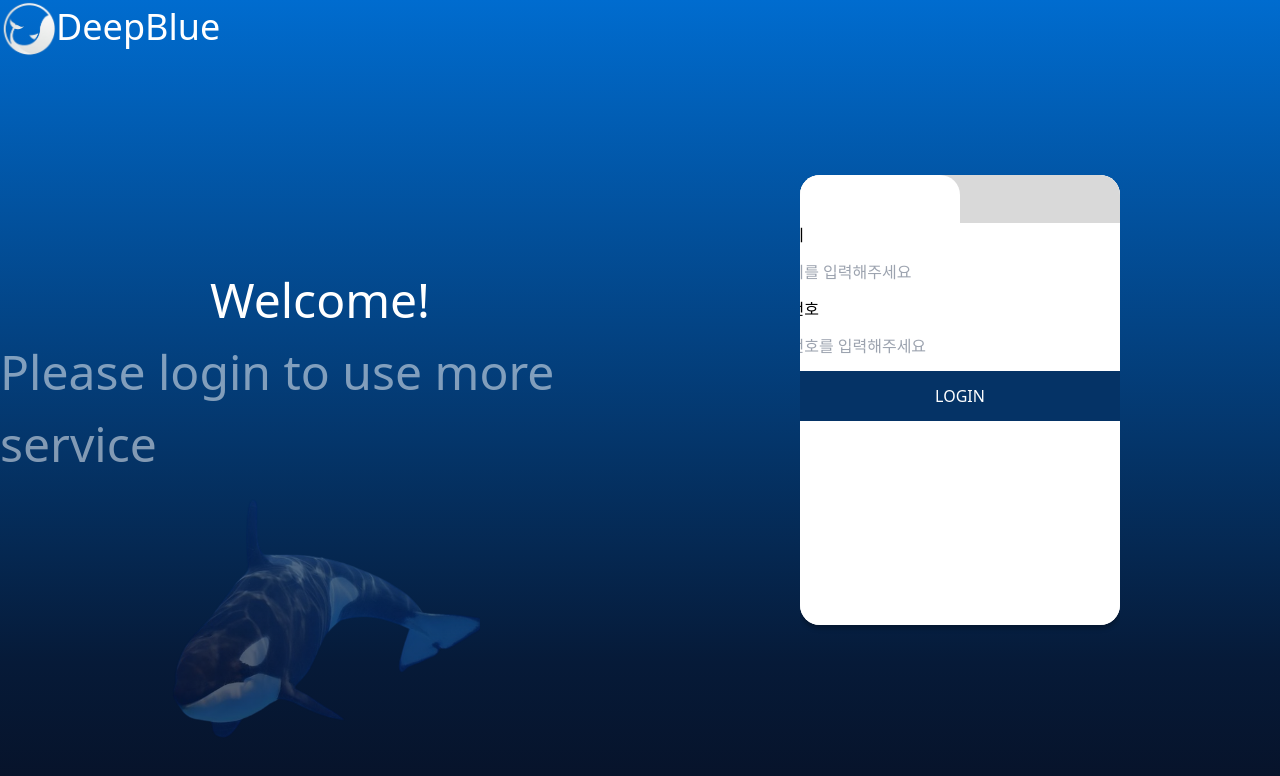
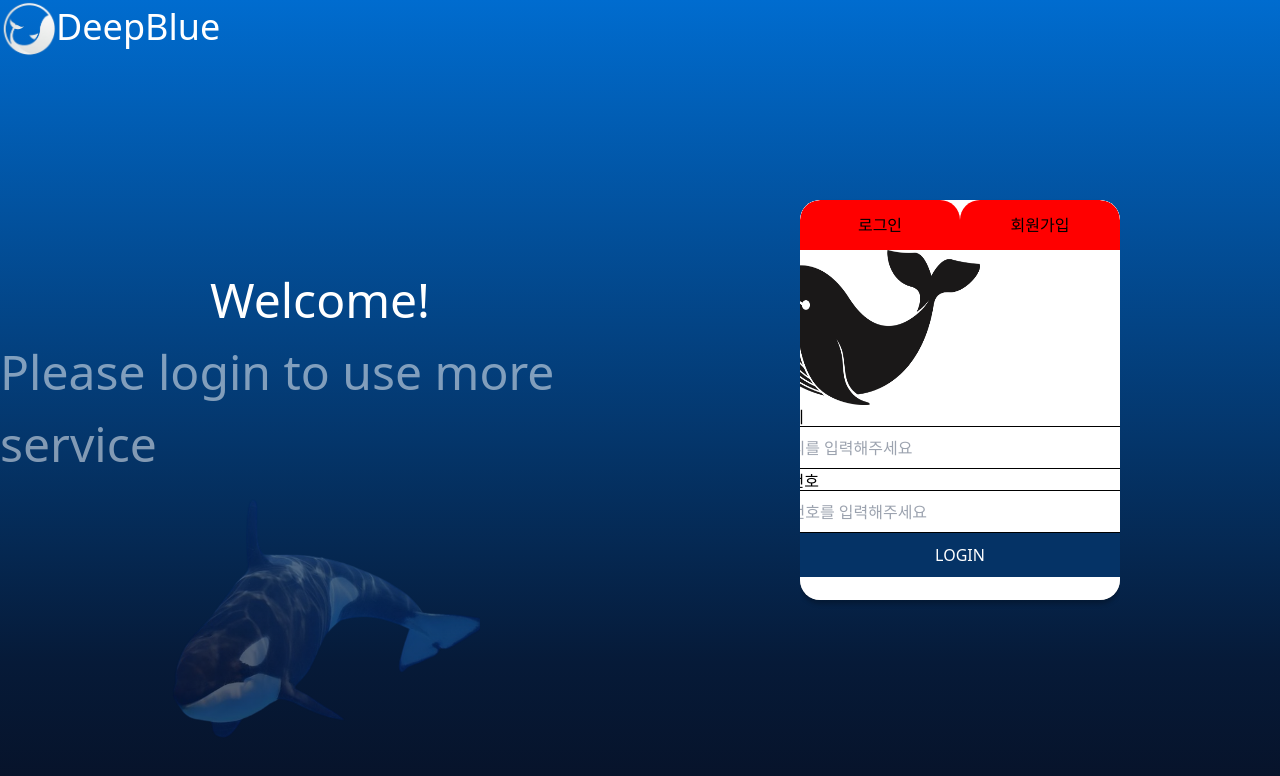
Before and after one commit to SVTeamJ/DeepBlue, a React (Vite) app in the folder frontend/: page /login in a window 1280 px wide. Shown: the top 776 px of the page. Built offline with nearby package versions, Linux system fonts and the light colour scheme.

Commit message:
feat :버튼 기능 재구현

```diff
--- a/frontend/src/page/login/index.scss
+++ b/frontend/src/page/login/index.scss
@@ -45,8 +45,12 @@
 
 .insert_login_layout{//로그인,회원가입 창 지정
     align-self: center;
-    width: 500px;
-    height: 450px;
+    width: 100%;
+    height: 100%;
+    max-width: 500px;
+    max-height: 400px;
+    min-width: 50px;
+    min-height: 50px;
     display: flex;
     flex-direction: column;
     align-items: center;
@@ -55,13 +59,29 @@
     border-radius: 20px;
 }
 
-.insert_switch_login{//버튼 위치
+/*{.insert_switch_login{//버튼 위치
     display: grid;
-    width: 100%;
+    width: 50%;
     height: 3.125rem;
     grid-template-columns: 1fr 1fr;
     background-color: #D7D7D7;
+}*/
+
+
+.insert_switch_login{
+    display: flex;
+    width: 100%;
+    height: 3.125rem;
+    flex-direction: row;
 }
+
+.switch_button{
+    width: 50%;
+    height: 100%;
+    background-color: red;
+    border-radius: 20px 20px 0px 0px;
+}
+
 
 .login_logo{//좌측 상단 로고 CSS
     width: 56px;
@@ -115,7 +135,7 @@
 .login_input{
     width: 400px;
     height: 50px;
-    border: 5px black;
+    border: 1px solid black;
 }
 
 .whale_img{//고래 이미지 css
@@ -125,58 +145,7 @@
     align-self: center;
 }
 
-.switch_button:focus{
-    border-radius: 20px;
-    background-color: white;
-    border-radius: 20px 20px 0px 0px;
+.small_whale{
+    height: 55%;
+    width: 55%;
 }
-
-
-
-
-
-
-
-
-
-
-.switch{
-    position: relative;
-    display: inline-block;
-    width: 100%;
-    height: 48px;
-
-}
-
-
-.switch input{
-    opacity: 0;
-    width: 0;
-    height: 0;
-}
-
-.slider{
-    position:absolute;
-    cursor: pointer;
-
-    top: 0;
-    left: 0;
-    right: 0;
-    bottom: 0;
-    background-color: #D9d9d9;
-    transition: 0.4s;
-}
-
-.slider::before{
-    position: absolute;
-    content:'';
-    height: 100%;
-    width: 50%;
-    background-color: white;
-    border-radius: 20px 20px 0px 0px;
-    transition: 0.4s;
-}
-
-input:checked + .slider::before{
-    transform: translateX(100%)
-}
--- a/frontend/src/page/login/is_login.tsx
+++ b/frontend/src/page/login/is_login.tsx
@@ -4,15 +4,18 @@ import Login_page from "./loginpage";
 function Is_login_check({round=false}){
   const [is_login,set_is_login] = useState(false);
   const set_login = () =>{
-    set_is_login(!is_login);
+    set_is_login(true);
+
+  }
+  const set_signin = () =>{
+    set_is_login(false);
   }
   return(
     <div className='insert_login_layout' >
-      <label className="switch">
-        <input type="checkbox"/>
-        <span className="slider rounded "onClick={set_login}/>
-
-      </label>
+      <div className="insert_switch_login">
+        <button className="switch_button" onClick={set_signin}>로그인</button>{/*버튼 작동함*/}
+        <button className="switch_button" onClick={set_login}>회원가입</button>{/*버튼 작동함*/}
+      </div>
       <Login_page is_login_input={is_login}/>
     </div>
   );
--- a/frontend/src/page/login/loginpage.tsx
+++ b/frontend/src/page/login/loginpage.tsx
@@ -1,5 +1,5 @@
 import React, { useState } from "react";
-
+import whale from '@/assets/png_whale.png';
 
 const Login_page = (props:any) => {
   const [id, setId] = useState('');
@@ -17,6 +17,7 @@ const Login_page = (props:any) => {
   if(!is_login_page){
     return(
       <div className="login_page">
+        <img className="small_whale" src={whale}></img>
         <div>아이디</div>
         <input
           placeholder="아이디를 입력해주세요"
```
Also changed, not shown: frontend/src/assets/login_whale.png (added), frontend/src/assets/png_whale.png (added).
